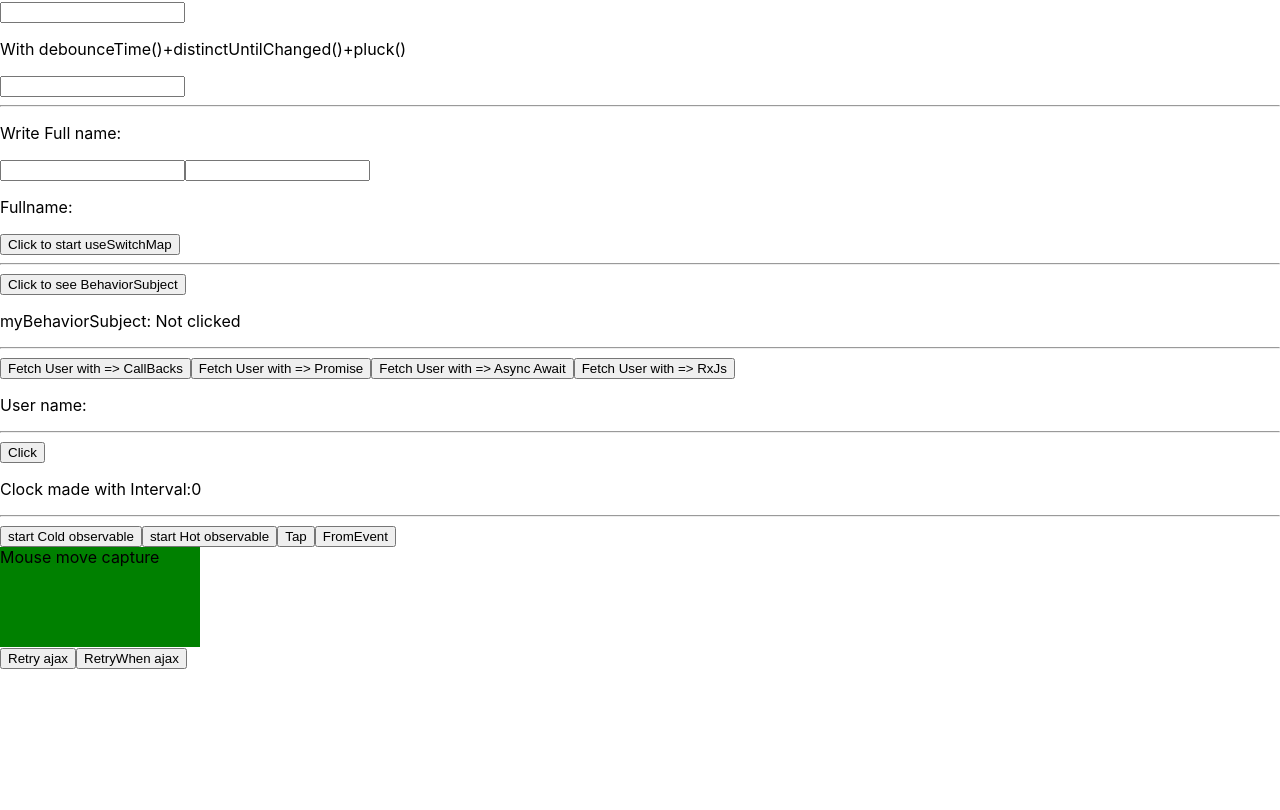
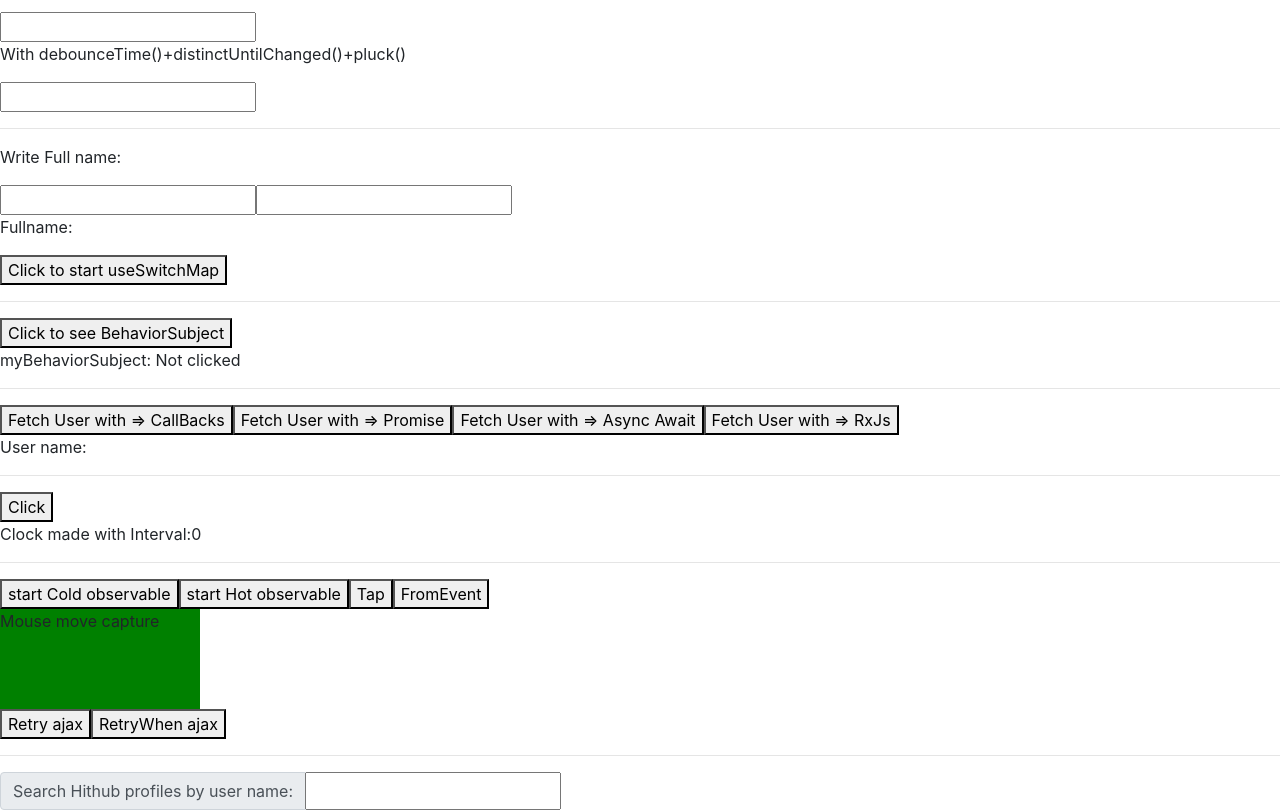
Before and after one commit to AmanAzim/RxJs, a React (Create React App) app: page / in a window 1280 px wide. Shown: the part 265-1075 px from the top of the page. Before the commit the page ends 934 px from the top, so only its background shows below. Built offline with nearby package versions, Linux system fonts and the light colour scheme.

Commit message:
"Github profile search using RxJx"

```diff
--- a/src/App.js
+++ b/src/App.js
@@ -3,6 +3,7 @@ import axios from 'axios';
 import Observable1St from './components/observable1st'
 import CallbackPromiseRxJsAwait from './components/callbackPromiseRxJsAwait'
 import ObservableUdemy from './components/observableUdemy'
+import SearchGitHub from './components/gitHubSearch/searchGithub'
 
 import {ajax} from 'rxjs/ajax'
 import {from, fromEvent, Observable} from 'rxjs';//It converts static deta into Observables
@@ -82,6 +83,8 @@ class App extends Component {
            <CallbackPromiseRxJsAwait />
            <hr/>
            <ObservableUdemy />
+           <hr/>
+           <SearchGitHub/>
         </div>
     );
   }
--- /dev/null
+++ b/src/components/gitHubSearch/gitHubProfiles.js
@@ -0,0 +1,21 @@
+import React from 'react';
+import 'bootstrap/dist/css/bootstrap.min.css'; //for bootstrap
+
+const GitHubProfiles = ({userData}) => {
+    console.log('userData',userData)
+    let showData='NotAvailable';
+    if(userData){
+        showData=(
+             <div className="card" style={{width: '10rem'}}>
+                    <img className="card-img-top" src={userData.avatar_url}/>
+                    <div className="card-body">
+                        <h5 className="card-title">{userData.login}</h5>
+                        <a className="btn btn-primary" href={userData.html_url}>Github Profile</a>
+                    </div>
+                </div>
+        )
+    }
+    return showData;
+};
+
+export default GitHubProfiles;
--- /dev/null
+++ b/src/components/gitHubSearch/searchGithub.js
@@ -0,0 +1,44 @@
+import React,{useState} from 'react';
+import {Observable} from 'rxjs';//It converts static deta into Observables
+import {debounceTime, distinctUntilChanged, mergeMap, tap} from 'rxjs/operators';//
+import {ajax} from 'rxjs/ajax'
+
+import GithubProfiles from './gitHubProfiles'
+
+const SearchGithub = () => {
+
+    const [githubData, setGithubData]=useState([])
+
+    const onSearch=(event)=>{
+        let ajaxReq=Observable.create(observer=>{
+            observer.next(event.target.value)
+        }).pipe(
+            debounceTime(5000),
+            distinctUntilChanged(),
+            tap(()=>setGithubData([])),
+            mergeMap(user=>ajax.getJSON(`https://api.github.com/search/users?q=${user}`))
+        )
+        ajaxReq.subscribe((res)=>{console.log(res); setGithubData(res.items)}, (err)=>console.log(err), ()=>console.log('complete'))
+    };
+
+
+    return (
+
+        <div>
+            <div className="input-group">
+                <div className="input-group-prepend">
+                    <span className="input-group-text" id="">Search Hithub profiles by user name:</span>
+                </div>
+                <input type="text" onChange={onSearch}/>
+            </div>
+
+            <div className="container">
+                <div className="row">
+                    {githubData.map(userData=><GithubProfiles key={userData.id} userData={userData}/>)}
+                </div>
+            </div>
+        </div>
+    );
+};
+
+export default SearchGithub;
```
